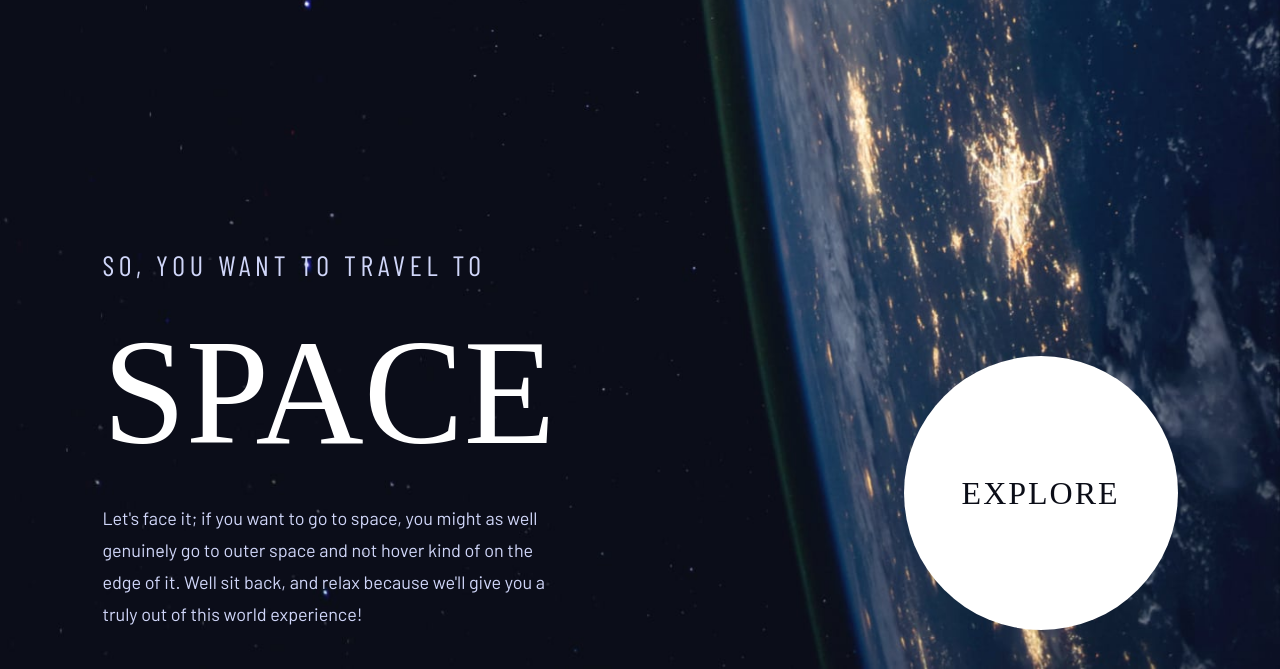
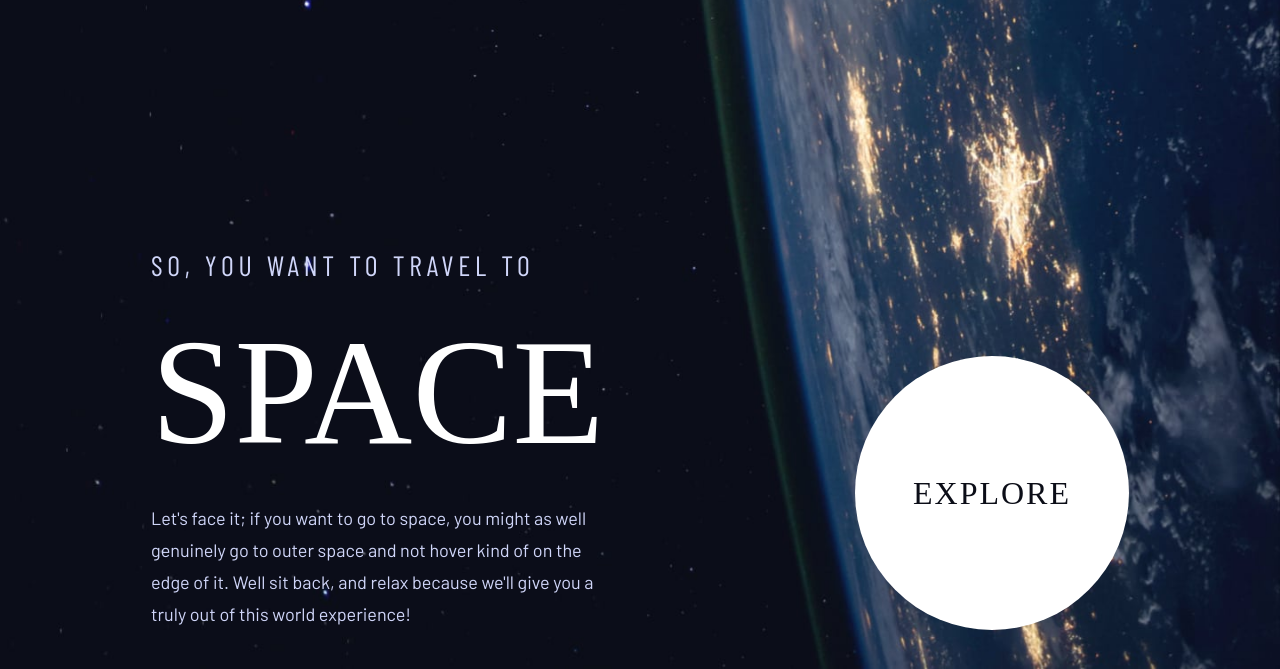
Before and after one commit to TeenageMutantCoder/space-tourism, a Gatsby site: page / in a window 1280 px wide. Shown: the part 131-800 px from the top of the page. Built offline with nearby package versions, Linux system fonts and the light colour scheme; Gatsby itself is replaced by a stand-in of ours; a web font is replaced by a local one.

Commit message:
Removed container padding, changed to space-around

```diff
--- a/src/pages/index.js
+++ b/src/pages/index.js
@@ -32,7 +32,7 @@ const TextContainer = styled(Container)`
 `;
 
 const StyledContainer = styled(Container)`
-  justify-content: space-between;
+  justify-content: space-around;
   margin-top: 25px;
   padding-left: 24px;
   padding-right: 24px;
@@ -45,8 +45,6 @@ const StyledContainer = styled(Container)`
     flex-direction: row;
     align-items: end;
     margin-top: 251px;
-    padding-left: 8vw;
-    padding-right: 8vw;
   }
 `;
 
@@ -98,7 +96,6 @@ const IndexPage = () => {
   return (
     <main>
       <GlobalStyles />
-      <title>Frontend Mentor | Space tourism website</title>
       <StyledContainer>
         <TextContainer>
           <StyledHeading level={5} as="p" data-h5>
```
